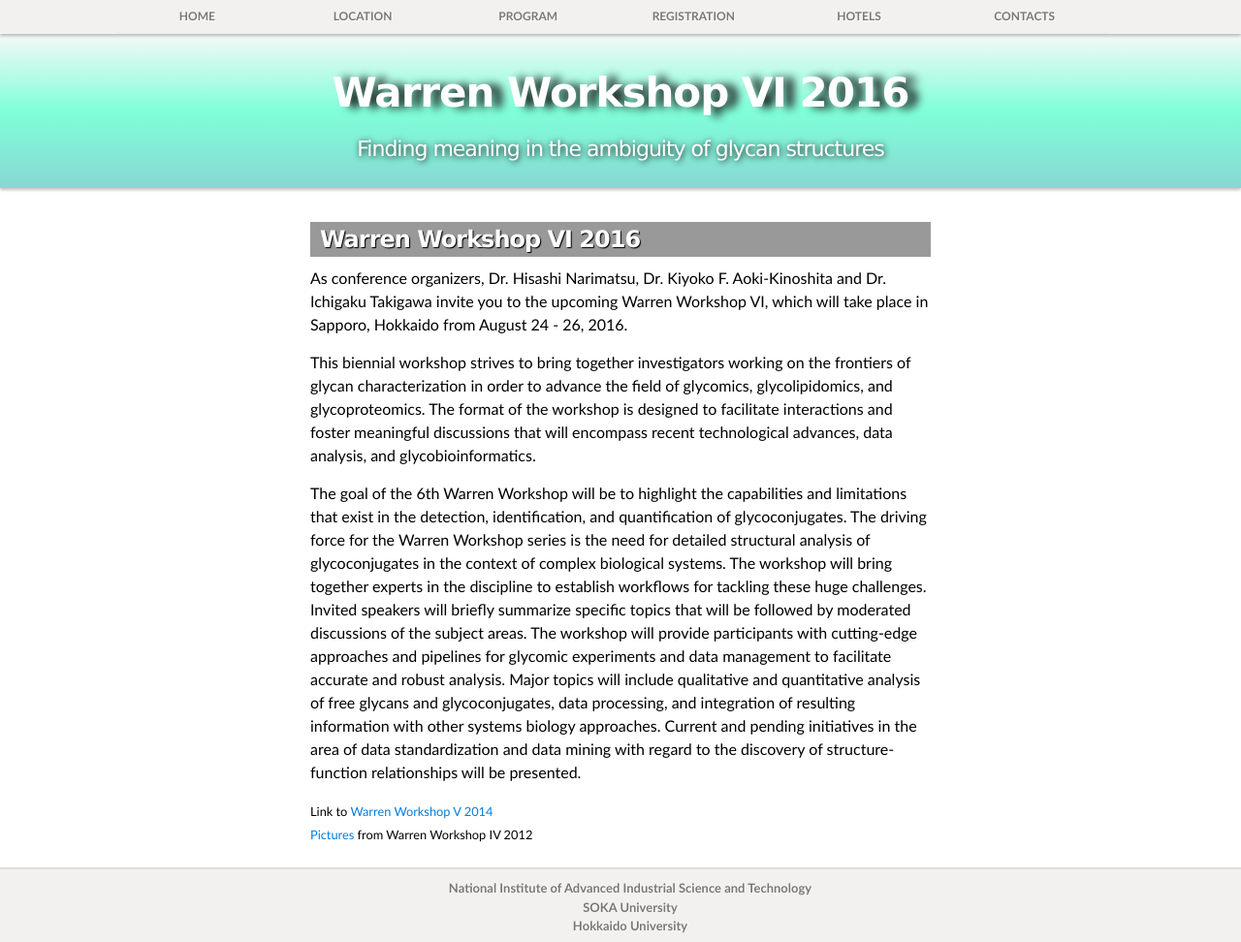
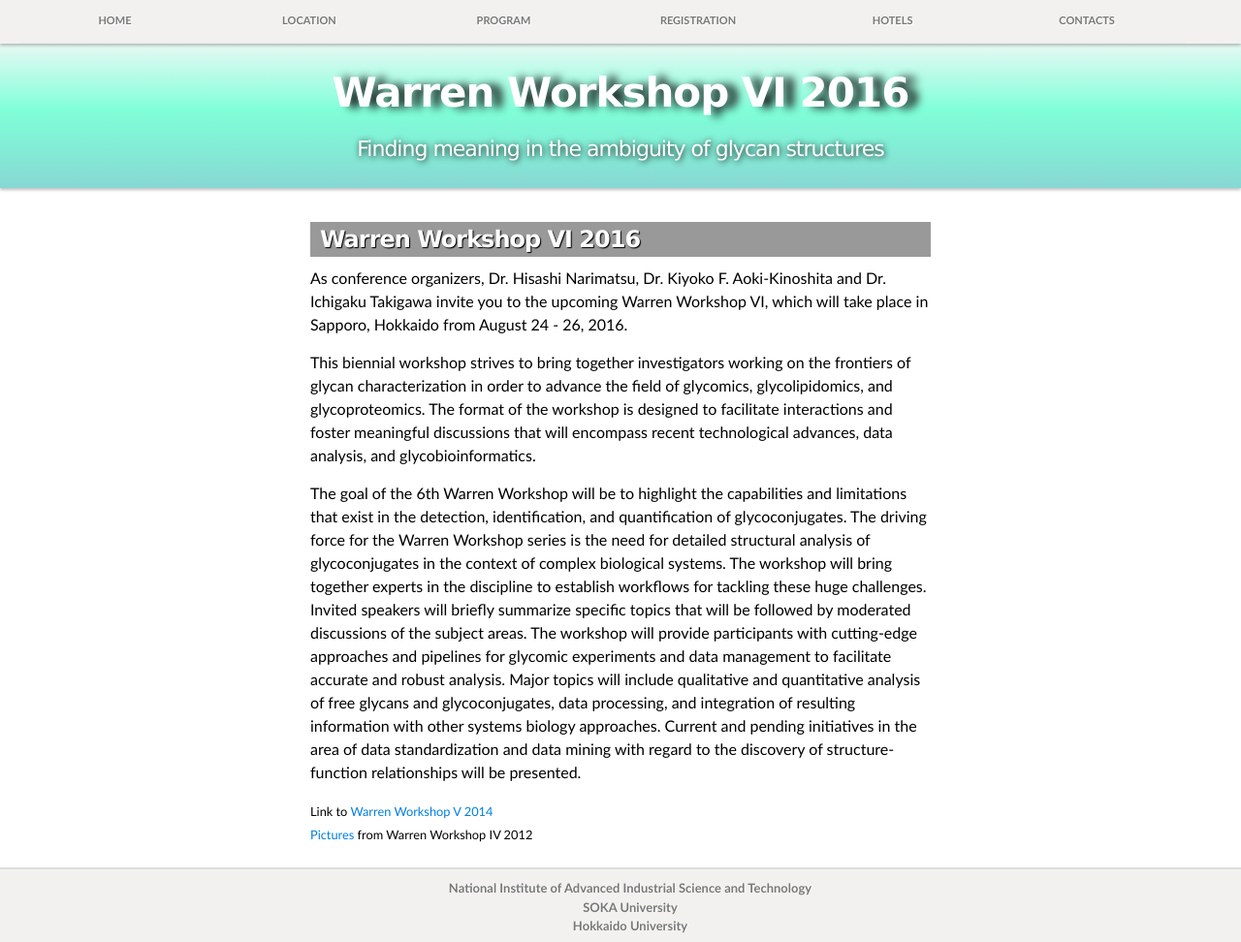
Before and after one commit to yamazakiM/WarrenWorkshop2016, a Jekyll site: the page built from index.md, in a window 1280 px wide and 972 px high. Shown: the whole window at 97% size. Built offline with Jekyll 4.4.1, drawn with Linux system fonts in a browser that asks for light colours; nearby versions of some CDN libraries; library files that are not in the unit come from our copies.

Commit message:
Update stylesheet.css

```diff
--- a/stylesheets/stylesheet.css
+++ b/stylesheets/stylesheet.css
@@ -401,7 +401,7 @@
 .globalNav{
   position:fixed;
   width:100%;
-  height:35px;
+  height:45px;
   top:0;
   left:0;
   color:#787878;
@@ -411,6 +411,7 @@
   overflow:visible;
   z-index:2000;
 }
+
 form.workshop > table{
   border:none;
 }
@@ -425,38 +426,38 @@
 #globalNav_inner {
     position: relative;
     width: 640px;
-    height: 35px;
+    height: 45px;
     margin: 0 auto;
+    width: 640px;
 }
 
 .globalNav_ul {
     display: table;
-    width: 80%;
-    height: 35px;
+    width: 94%;
+    height: 45px;
     float: left;
     table-layout: fixed;
     overflow: visible;
-    margin: 0 100px 0 100px;
 }
 
 .globalNavItem {
     display: table-cell;
-    height: 35px;
+    height: 45px;
     list-style: none;
 }
 
 .globalNavItem_group {
     position: relative;
-    height: 35px;
+    height: 45px;
 }
 
 .globalNavItem_btn {
     border-bottom: 2px solid #eee;
     color: #787878;
     display: block;
-    font-size: 12px;
+    font-size: 11px;
     font-weight: bold;
-    height: 33px;
+    height: 43px;
     overflow: hidden;
     text-align: center;
     vertical-align: middle;
@@ -559,6 +560,7 @@
 
 .topMainVis {
     position: relative;
+    width:100%;
     margin: 5px 0 0;
     height: 160px;
     background-color:#87d8d3;
@@ -567,17 +569,26 @@
     clear: both;
     margin-top:34px;
     box-shadow:0 2px 3px 0 rgba(0, 0, 0, 0.25);
+    width:100%;
+    background-size:cover;
 }
 
 .topMainVis_inner {
     position: relative;
-    width: 940px;
+    width: 640px;
     height: 100%;
     margin: 0 auto;
     background-size: 223px auto;
-    text-align:center;
     z-index: 200;
     margin-top:30px;
+}
+
+.topMainVis_inner:after {
+    content: '';
+    width: 1px;
+    height: 100%;
+    display: inline-block;
+    vertical-align: middle;
 }
 
 footer{
@@ -601,6 +612,7 @@
 #main-content{
   background-color:#fff;
   margin-bottom:100px;
+  width:100%;
 }
 
 .ggmap {
@@ -687,6 +699,7 @@
 div#viewCart{
   text-align:center;
   margin-top:250px;
+  clear:both;
 }
 
 div#workshop{
@@ -722,17 +735,43 @@
     font-size:14px;
   }
 
+img{
+max-width: 100%;
+height: auto;
+width /***/:auto;
+}
+
+#content_outer{
+width:100%;
+}
+
   #downloads {
     display: none;
   }
-
+/*
   .inner {
     min-width: 320px;
     max-width: 480px;
   }
+*/
+
+/*nav.globalNav{
+  min-width:320px;
+  max-width:480px;
+}
+
+ul.globalNav_ul{
+  min-width:300px;
+  max-width:460px;
+}*/
+
+.topMainVis{
+  max-width: 100%;
+}
 
   #project_title {
   font-size: 32px;
+  max-width:100%;
   }
 
   h1 {
```
